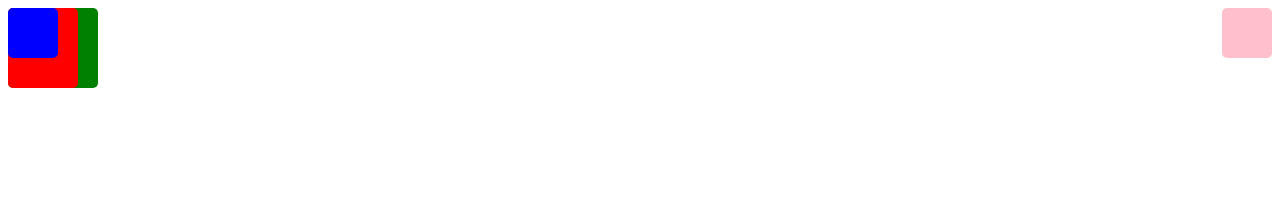
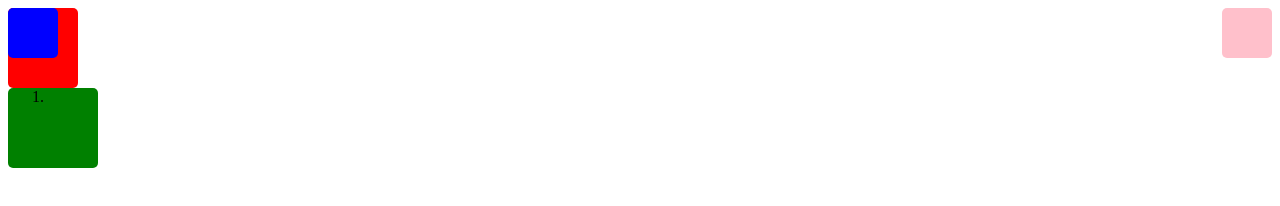
Before and after one commit to gabrielbv/webtraining, a plain HTML site: page 06_CSS_basics/exercise.html in a window 1280 px wide. Drawn offline with Linux system fonts and the light colour scheme.

Commit message:
exercise5

```diff
--- a/06_CSS_basics/exercise.html
+++ b/06_CSS_basics/exercise.html
@@ -2,14 +2,13 @@
 
 
 
-Floating left and right
 
-Excellent! Now your readers will always be able to see your header.
+Headings, paragraphs, and lists
 
-Next up: float your columns to the proper sides!
+Finally, let's add the content of our resume: headers to describe experience, skills, and education, paragraphs to add details, and lists to... well, make lists!
 Instructions
 
-Float the div with a class of .left to the left and the div with a class of .right to the right.
+Include any combination of headers (any kind: h1 through h6), paragraphs, and lists (ordered or unordered) you'd like. Just be sure to include at least one header, one paragraph, and one list.
 
 
  -->
@@ -20,9 +19,9 @@ Float the div with a class of .left to the left and the div with a class of .rig
 		<title></title>
 	</head>
 	<body>
-     <div id="header"></div>
-     <div class="left"></div>
+     <div id="header"><h1></h1></div>
+     <div class="left"><p></p></div>
      <div class="right"></div>
-     <div id="footer"></div>
+     <div id="footer"><ol><li></li></ol></div>
 	</body>
 </html>
--- a/06_CSS_basics/stylesheet.css
+++ b/06_CSS_basics/stylesheet.css
@@ -28,4 +28,5 @@
     height:80px;
     width:90px;
     background-color:green;
+    clear:both;
 }
```
